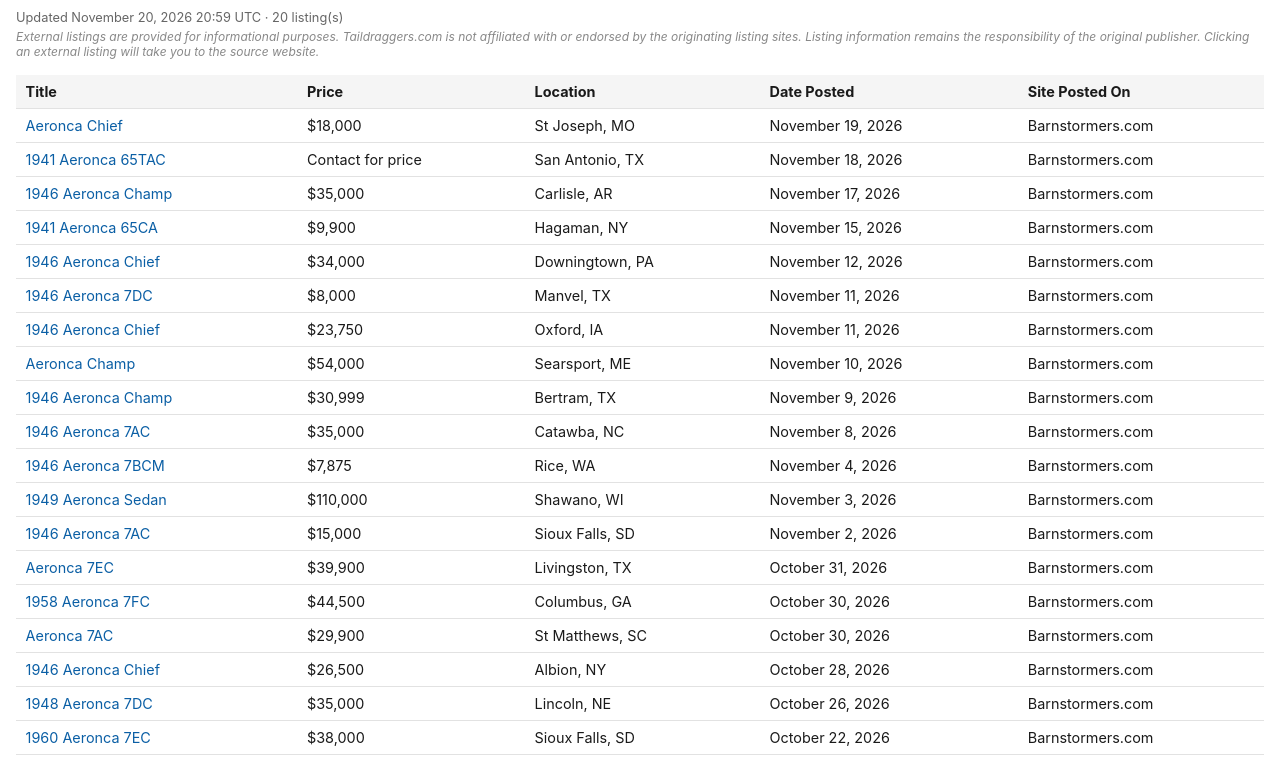
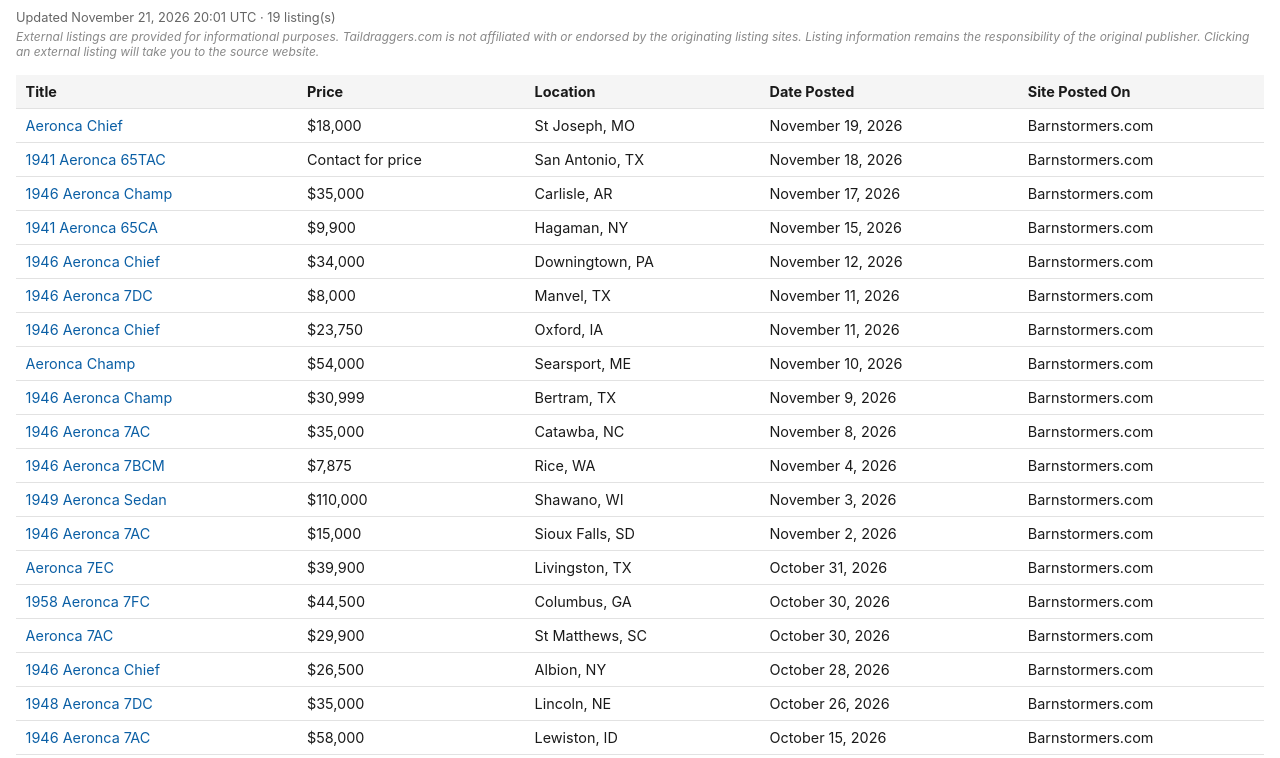
Before and after one commit to taildraggers/aeronca, a plain HTML site: page docs/index.html in a window 1280 px wide. Shown: the part 42-800 px from the top of the page. Drawn offline with Linux system fonts and the light colour scheme.

Commit message:
Update Aeronca listings (2026-11-21)

```diff
--- a/docs/index.html
+++ b/docs/index.html
@@ -76,7 +76,7 @@
 </head>
 <body>
   <h1>Other Aeronca Ads on the Web</h1>
-  <div class="updated">Updated November 20, 2026 20:59 UTC &middot; 20 listing(s)</div>
+  <div class="updated">Updated November 21, 2026 20:01 UTC &middot; 19 listing(s)</div>
   <div class="disclaimer">External listings are provided for informational purposes. Taildraggers.com is not affiliated with or endorsed by the originating listing sites. Listing information remains the responsibility of the original publisher. Clicking an external listing will take you to the source website.</div>
   <table>
     <thead>
@@ -101,7 +101,6 @@
         <tr><td><a href="https://www.barnstormers.com/classified-2081018-Aeronca-7AC-Champ-with-85HP.html" target="_blank" rel="noopener noreferrer">Aeronca 7AC</a></td><td>$29,900</td><td>St Matthews, SC</td><td>October 30, 2026</td><td>Barnstormers.com</td></tr>
         <tr><td><a href="https://www.barnstormers.com/classified-2074223-1946-AERONCA-CHIEF.html" target="_blank" rel="noopener noreferrer">1946 Aeronca Chief</a></td><td>$26,500</td><td>Albion, NY</td><td>October 28, 2026</td><td>Barnstormers.com</td></tr>
         <tr><td><a href="https://www.barnstormers.com/classified-2069705-1948-Aeronca-Champ-7DC-(126).html" target="_blank" rel="noopener noreferrer">1948 Aeronca 7DC</a></td><td>$35,000</td><td>Lincoln, NE</td><td>October 26, 2026</td><td>Barnstormers.com</td></tr>
-        <tr><td><a href="https://www.barnstormers.com/classified-2074174-1960-Aeronca-Champ-7EC.html" target="_blank" rel="noopener noreferrer">1960 Aeronca 7EC</a></td><td>$38,000</td><td>Sioux Falls, SD</td><td>October 22, 2026</td><td>Barnstormers.com</td></tr>
         <tr><td><a href="https://www.barnstormers.com/classified-2070538-1946-Aeronca-7Ac.html" target="_blank" rel="noopener noreferrer">1946 Aeronca 7AC</a></td><td>$58,000</td><td>Lewiston, ID</td><td>October 15, 2026</td><td>Barnstormers.com</td></tr>
     </tbody>
   </table>
```
